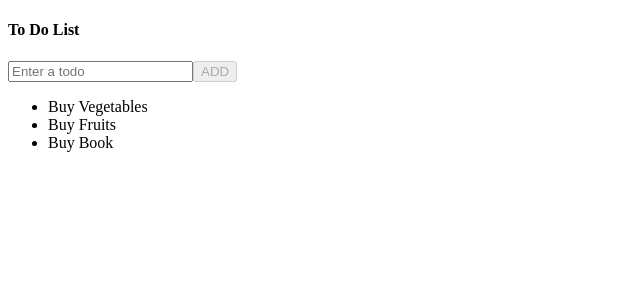
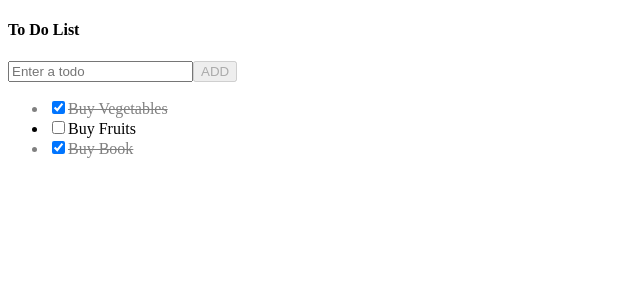
Before and after one commit to suzanpaudel/to_do_list, a React (Vite) app: page / in a window 1280 px wide. Shown: the top 300 px of the page, without its empty margins (0-640 px from the left). Built offline with nearby package versions, Linux system fonts and the light colour scheme.

Commit message:
work on function to toggle the status of todo

```diff
--- a/src/components/ToDo.jsx
+++ b/src/components/ToDo.jsx
@@ -1,8 +1,19 @@
 import React from "react";
 
-const ToDo = ({ todo }) => {
-	const { title } = todo;
-	return <li>{title}</li>;
+import styles from "./ToDo.module.css";
+
+const ToDo = ({ todo, onChangeToDoStatus }) => {
+	const { id, title, isCompleted } = todo;
+	return (
+		<li className={isCompleted ? `${styles.completed}` : null}>
+			<input
+				type="checkbox"
+				checked={isCompleted}
+				onChange={() => onChangeToDoStatus(id)}
+			/>
+			{title}
+		</li>
+	);
 };
 
 export default ToDo;
--- /dev/null
+++ b/src/components/ToDo.module.css
@@ -0,0 +1,4 @@
+.completed {
+	color: #808080;
+	text-decoration: line-through;
+}
--- a/src/components/ToDoList.jsx
+++ b/src/components/ToDoList.jsx
@@ -7,19 +7,26 @@ const ToDoList = () => {
 		{
 			id: "todo1",
 			title: "Buy Vegetables",
+			isCompleted: true,
 		},
 		{
 			id: "todo2",
 			title: "Buy Fruits",
+			isCompleted: false,
 		},
 		{
 			id: "todo3",
 			title: "Buy Book",
+			isCompleted: true,
 		},
 	]);
 
 	const handleToDoAdd = todo => {
 		setToDos(todos => [...todos, todo]);
+	};
+
+	const handleToDoToggle = id => {
+		setToDos(todos => todos.map(todo => (todo.id === id ? { ...todo, isCompleted: !todo.isCompleted } : todo)));
 	};
 
 	return (
@@ -31,6 +38,7 @@ const ToDoList = () => {
 					<ToDo
 						key={todo.id}
 						todo={todo}
+						onChangeToDoStatus={handleToDoToggle}
 					/>
 				))}
 			</ul>
```
